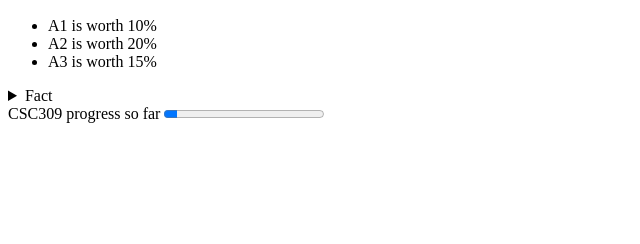
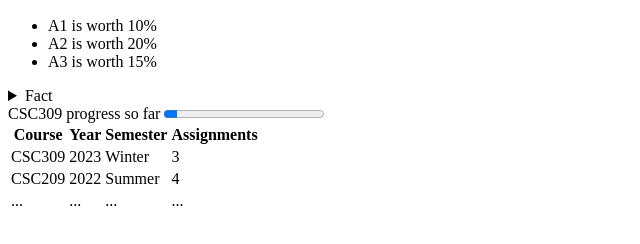
Before and after one commit to faisalt14/Simple-Webpage, a plain HTML site: page index.html in a window 1280 px wide. Shown: the part 136-380 px from the top of the page, without its empty margins (0-640 px from the left). Drawn offline with Linux system fonts and the light colour scheme.

Commit message:
Added table

```diff
--- a/index.html
+++ b/index.html
@@ -24,6 +24,38 @@
         <label for='309Progress'> <span title='Programming on the web'>CSC309</span> progress so far</label>
         <progress id='309Progress' value='1' max='12'></progress>
 
+        <table>
+            <tr>
+                <th>Course</th>
+                <th>Year</th>
+                <th>Semester</th>
+                <th>Assignments</th>
+            </tr>
+            <tr>
+                <td>CSC309</td>
+                <td>2023</td>
+                <td>Winter</td>
+                <td>3</td>
+            </tr>
+            <tr>
+                <td>CSC209</td>
+                <td>2022</td>
+                <td>Summer</td>
+                <td>4</td>
+            </tr>
+            <tr>
+                <td>...</td>
+                <td>...</td>
+                <td>...</td>
+                <td>...</td>
+            </tr>
+        </table>
+
+
+
+
+
+
     </body>
 
 </html>
```
